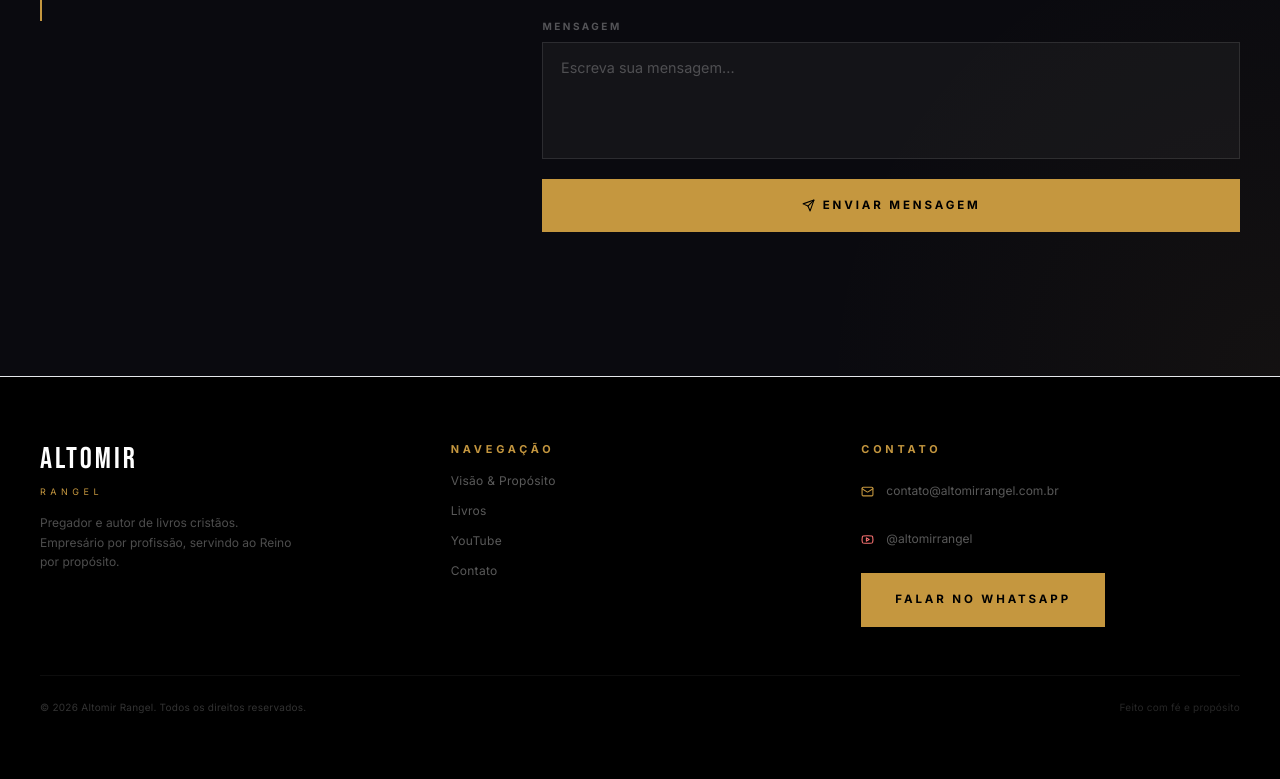
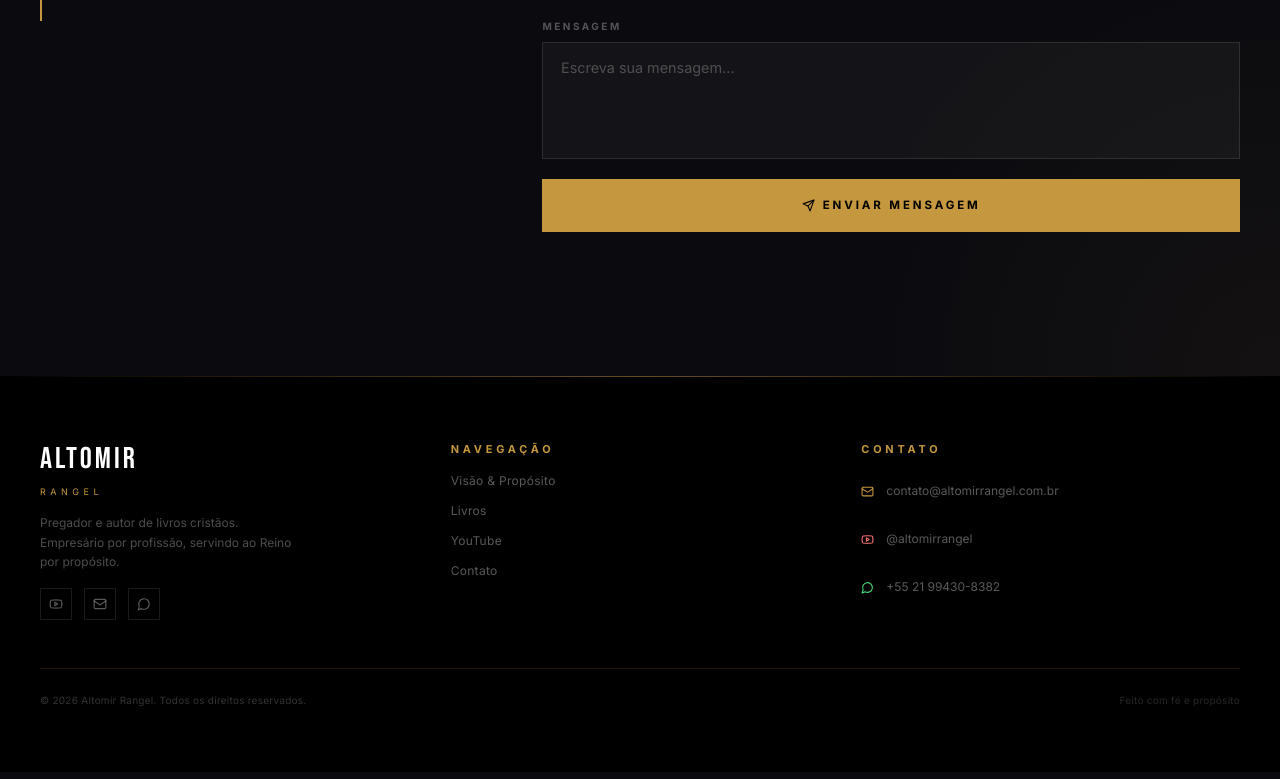
Before and after one commit to arthurrrangel/altomir-rangel, a Next.js app: page / in a window 1280 px wide. Shown: the part 8931-9710 px from the top of the page. Built offline with nearby package versions, Linux system fonts and the light colour scheme; no server answers; a web font is replaced by a local one.

Commit message:
ux: footer reformulado — ícones sociais, linha dourada, sem botão gigante

```diff
--- a/components/Footer.tsx
+++ b/components/Footer.tsx
@@ -1,9 +1,12 @@
-import { Youtube, Mail } from 'lucide-react'
+import { Youtube, Mail, MessageCircle } from 'lucide-react'
 
 export default function Footer() {
   const year = new Date().getFullYear()
   return (
-    <footer className="relative bg-black border-t border-white/6">
+    <footer className="relative bg-black">
+      {/* Linha dourada separando do conteúdo acima */}
+      <div className="h-px bg-gradient-to-r from-transparent via-[#C5973F]/50 to-transparent" />
+
       <div className="max-w-7xl mx-auto px-6 md:px-10 py-12 md:py-16">
 
         <div className="grid md:grid-cols-3 gap-8 md:gap-8 mb-10 md:mb-12">
@@ -17,6 +20,25 @@ export default function Footer() {
             <p className="font-inter text-white/30 text-xs leading-relaxed max-w-[260px]">
               Pregador e autor de livros cristãos. Empresário por profissão, servindo ao Reino por propósito.
             </p>
+
+            {/* Ícones sociais */}
+            <div className="flex items-center gap-3 mt-1">
+              <a href="https://www.youtube.com/@altomirrangel" target="_blank" rel="noopener noreferrer"
+                className="w-8 h-8 flex items-center justify-center border border-white/10 hover:border-red-500/40 hover:bg-red-500/10 text-white/35 hover:text-red-400 transition-all duration-200"
+                aria-label="YouTube">
+                <Youtube size={14} />
+              </a>
+              <a href="mailto:contato@altomirrangel.com.br"
+                className="w-8 h-8 flex items-center justify-center border border-white/10 hover:border-[#C5973F]/40 hover:bg-[#C5973F]/10 text-white/35 hover:text-[#C5973F] transition-all duration-200"
+                aria-label="E-mail">
+                <Mail size={14} />
+              </a>
+              <a href="https://wa.me/5521994308382?text=Olá! Gostaria de entrar em contato com a equipe do Pr. Altomir Rangel." target="_blank" rel="noopener noreferrer"
+                className="w-8 h-8 flex items-center justify-center border border-white/10 hover:border-green-500/40 hover:bg-green-500/10 text-white/35 hover:text-green-400 transition-all duration-200"
+                aria-label="WhatsApp">
+                <MessageCircle size={14} />
+              </a>
+            </div>
           </div>
 
           {/* Links */}
@@ -49,14 +71,15 @@ export default function Footer() {
               <span className="font-inter text-xs">@altomirrangel</span>
             </a>
             <a href="https://wa.me/5521994308382?text=Olá! Gostaria de entrar em contato com a equipe do Pr. Altomir Rangel." target="_blank" rel="noopener noreferrer"
-              className="mt-1 btn-gold text-[10px] py-3 px-4 self-center md:self-start min-h-[44px]">
-              Falar no WhatsApp
+              className="flex items-center justify-center md:justify-start gap-3 text-white/35 hover:text-green-400 transition-colors min-h-[36px]">
+              <MessageCircle size={13} className="text-green-400 flex-shrink-0" />
+              <span className="font-inter text-xs">+55 21 99430-8382</span>
             </a>
           </div>
         </div>
 
         {/* Bottom bar */}
-        <div className="pt-6 border-t border-white/5 flex flex-col sm:flex-row items-center sm:items-center justify-between gap-2 text-center sm:text-left">
+        <div className="pt-6 border-t border-[#C5973F]/15 flex flex-col sm:flex-row items-center justify-between gap-2 text-center sm:text-left">
           <span className="font-inter text-[10px] text-white/20 tracking-wide">
             &copy; {year} Altomir Rangel. Todos os direitos reservados.
           </span>
```
